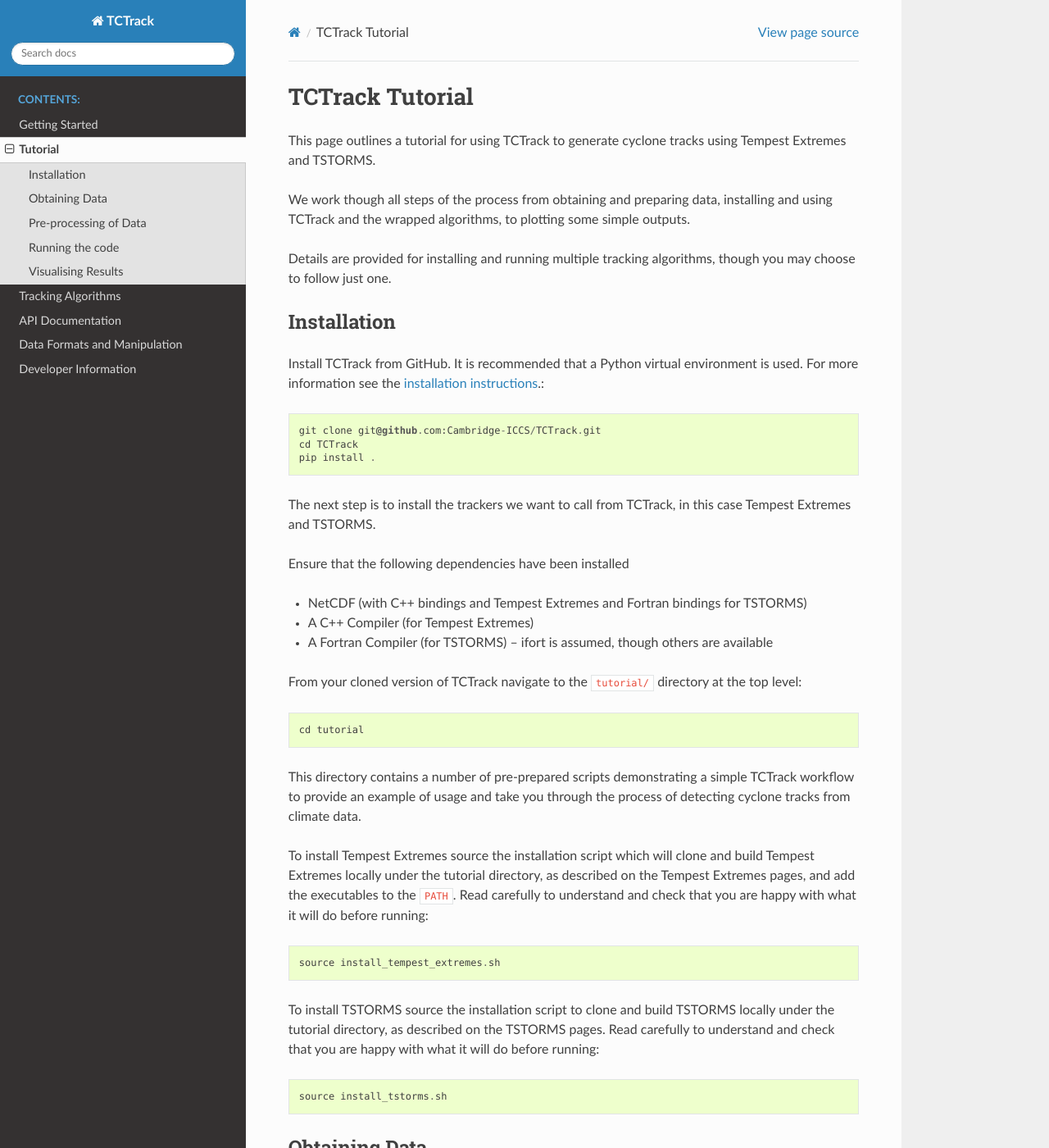
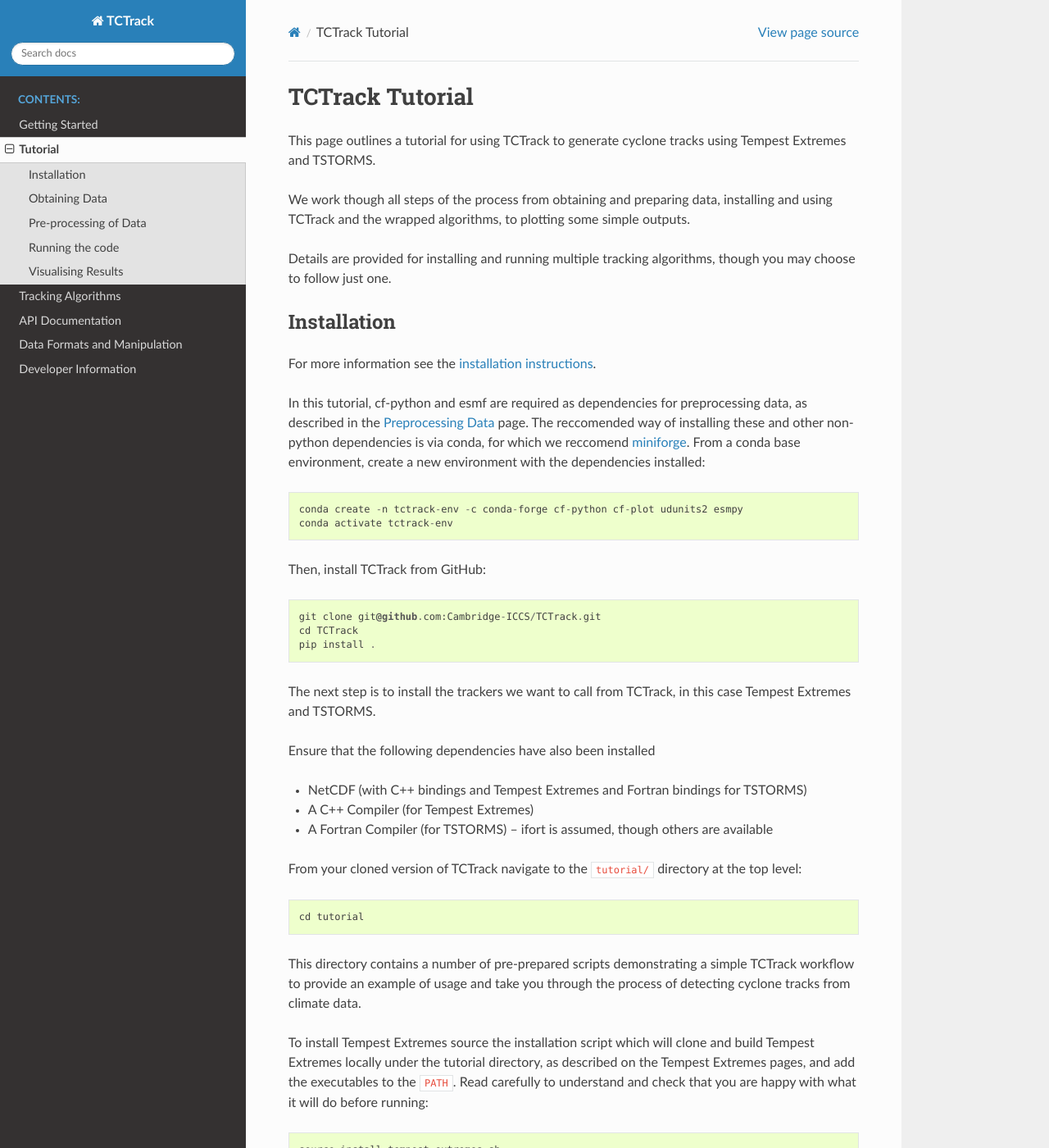
Before and after one commit to Cambridge-ICCS/TCTrack, a Sphinx documentation site: the page built from docs/getting-started/tutorial.rst, in a window 1280 px wide and 1400 px high. Shown: the whole window at 82% size. Built offline with Sphinx 7.4.7 and the Read the Docs theme 3.1.0, drawn with Linux system fonts in a browser that asks for light colours; some of the changed text lies outside the part shown.

Commit message:
Move tutorial conda info to install section

```diff
--- a/docs/getting-started/tutorial.rst
+++ b/docs/getting-started/tutorial.rst
@@ -23,20 +23,28 @@
 Installation
 ------------
 
-Install TCTrack from GitHub.
-It is recommended that a Python virtual environment is used.
-For more information see the :ref:`installation instructions <getting-started/index:installation>`.::
+For more information see the :ref:`installation instructions <getting-started/index:installation>`.
+
+In this tutorial, cf-python and esmf are required as dependencies for preprocessing
+data, as described in the :doc:`../data/preprocessing_data` page. The reccomended way of
+installing these and other non-python dependencies is via conda, for which we reccomend
+`miniforge <https://github.com/conda-forge/miniforge>`_. From a conda base environment,
+create a new environment with the dependencies installed::
+
+    conda create -n tctrack-env -c conda-forge cf-python cf-plot udunits2 esmpy
+    conda activate tctrack-env
+
+Then, install TCTrack from GitHub::
 
     git clone git@github.com:Cambridge-ICCS/TCTrack.git
     cd TCTrack
     pip install .
 
-
 The next step is to install the trackers we want to call from TCTrack, in this case
 :ref:`Tempest Extremes <../tracking-algorithms/tempest_extremes>` and
 :ref:`TSTORMS <../tracking-algorithms/tstorms>`.
 
-Ensure that the following dependencies have been installed
+Ensure that the following dependencies have also been installed
 
 * NetCDF (with C++ bindings and Tempest Extremes and Fortran bindings for TSTORMS)
 * A C++ Compiler (for Tempest Extremes)
@@ -92,17 +100,6 @@
 
 Pre-processing of Data
 ----------------------
-
-Some preprocessing of the data is required.
-We will do this using cf-python and esmf as described on the
-:doc:`../data/preprocessing_data` pages.
-
-The recommended method for installing esmf is via Conda for which we recommend using
-`miniforge <https://github.com/conda-forge/miniforge>`_.
-From a conda base environment create a new environment with cf-python and esmpy installed::
-
-    conda create -n regrid -c conda-forge cf-python cf-plot udunits2 esmpy
-    conda activate regrid
 
 From inside the conda environment run the regridding script to pre-process the data::
 
@@ -161,10 +158,10 @@
 which will generate a png figure of tracks plotted on a map using windspeed as a measure
 of intensity.
 
-By default this will read from tracks_tempest_extremes.nc, but this can be changed in
+By default this will read from ``tracks_tempest_extremes.nc``, but this can be changed in
 the file.
 
-Note that the plotting script requires the following Pythion packages to be installed in
+Note that the plotting script requires the following Python packages to be installed in
 the local environment: ``numpy``, ``NetCDF4``, ``matplotlib``, and ``cartopy``.
 
 
```
